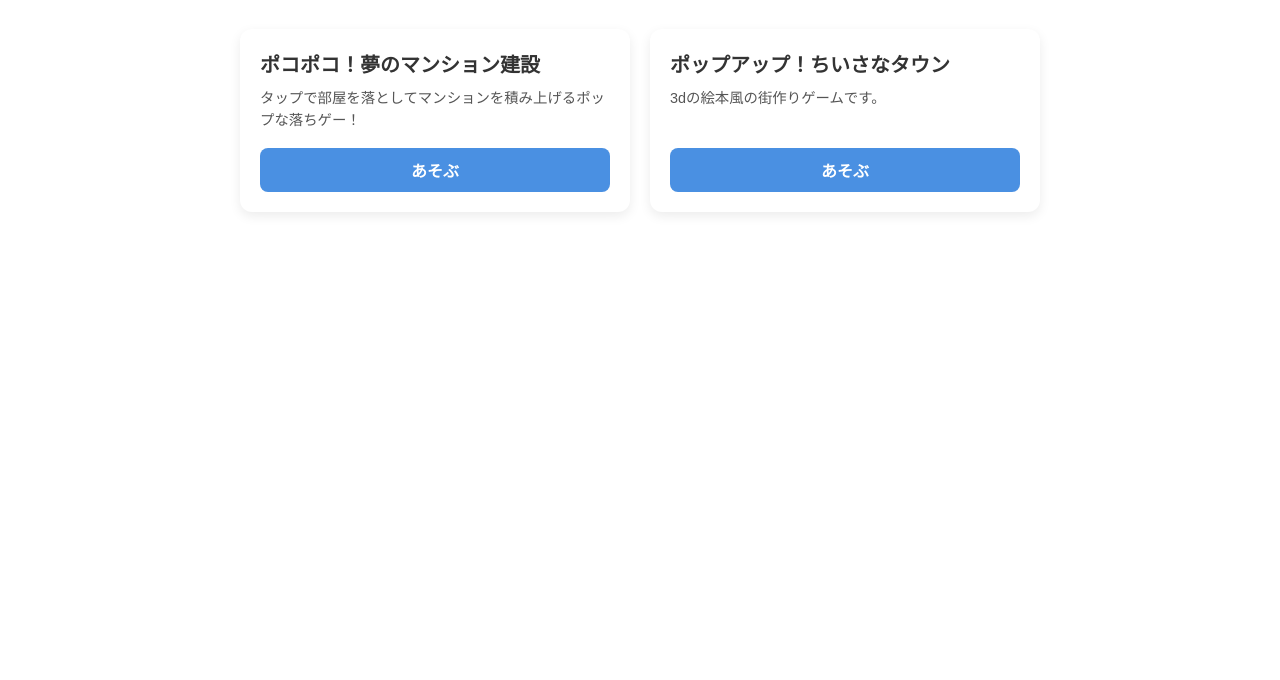
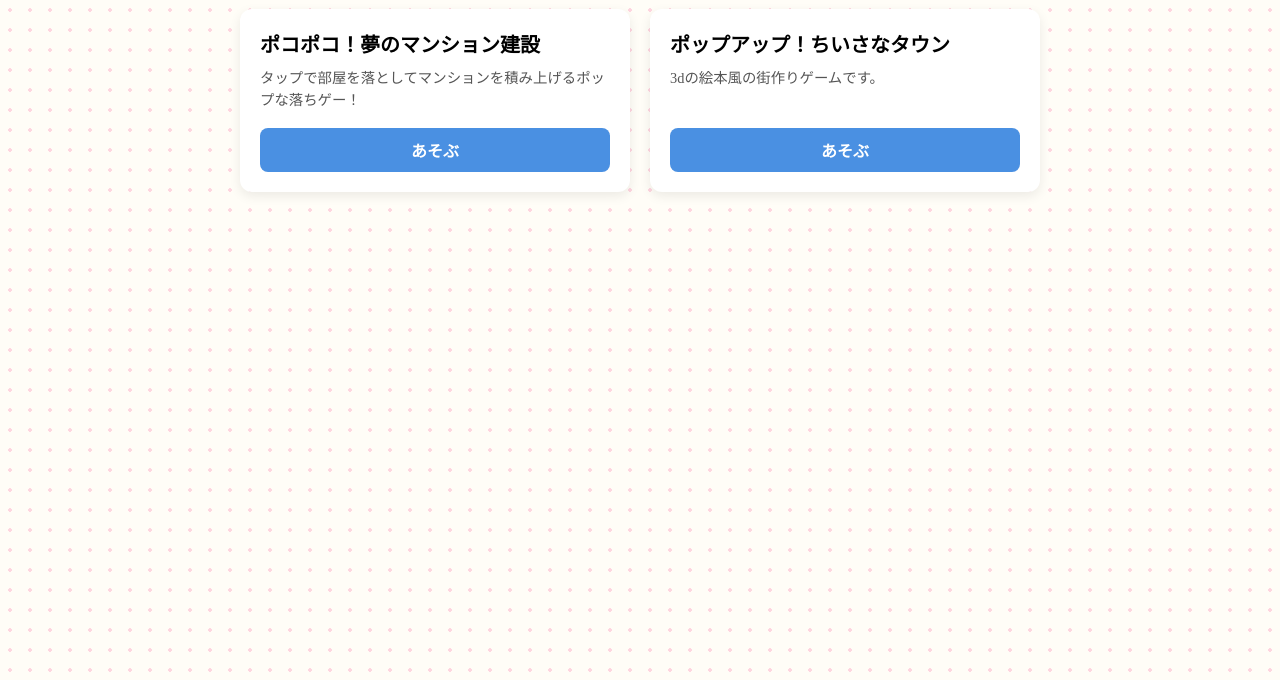
Before and after one commit to amatersu0234-hue/my-games, a plain HTML site: page index.html in a window 1280 px wide. Shown: the part 120-800 px from the top of the page. Drawn offline with Linux system fonts and the light colour scheme.

Commit message:
Update index.html

```diff
--- a/index.html
+++ b/index.html
@@ -6,16 +6,9 @@
   <title>マイゲーム作品集</title>
   <style>
     body {
-      font-family: "Hiragino Kaku Gothic ProN", "Meiryo", sans-serif;
-      body {
   background-color: #fffdf7;
   background-image: radial-gradient(#ffd6e0 2px, transparent 2px);
   background-size: 20px 20px;
-}
-
-      color: #333;
-      margin: 0;
-      padding: 20px;
     }
     .container {
       max-width: 800px;
```
